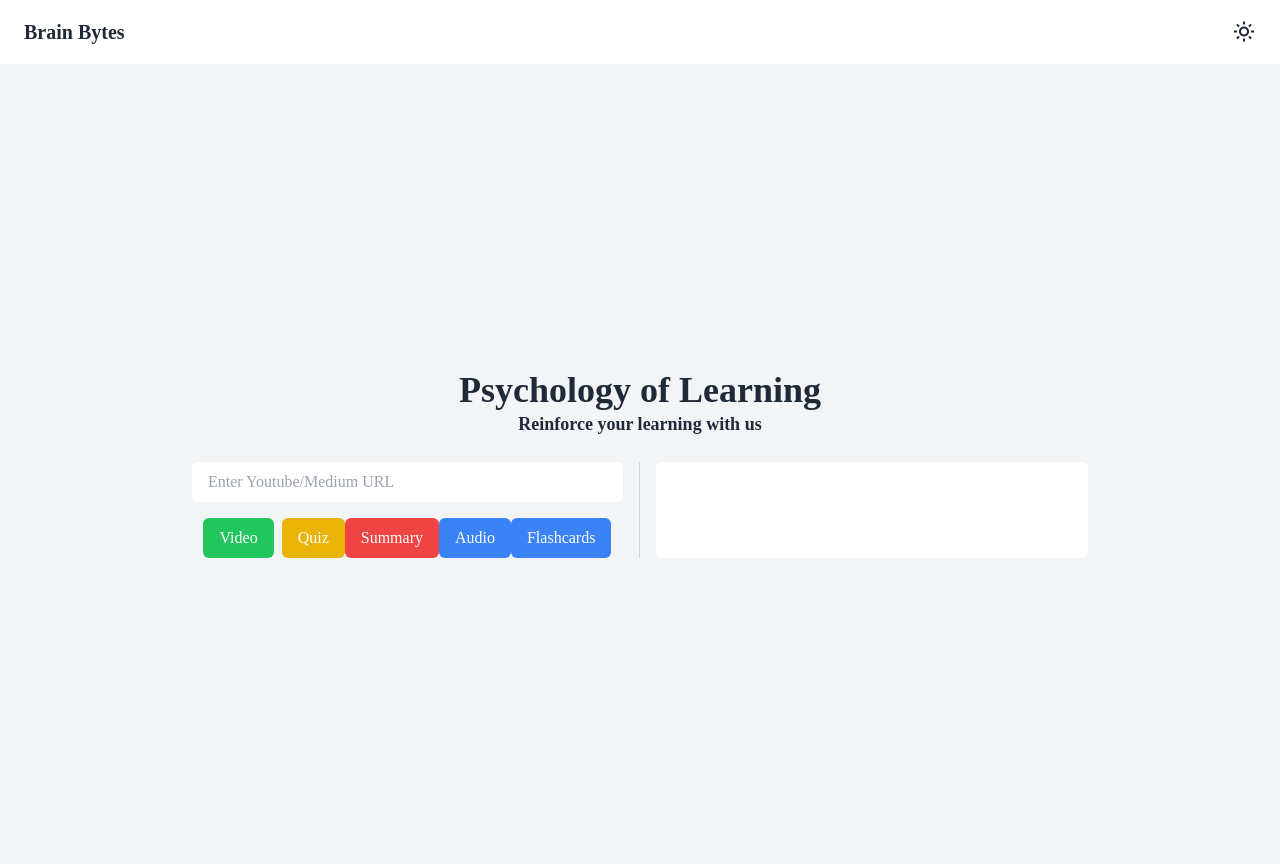
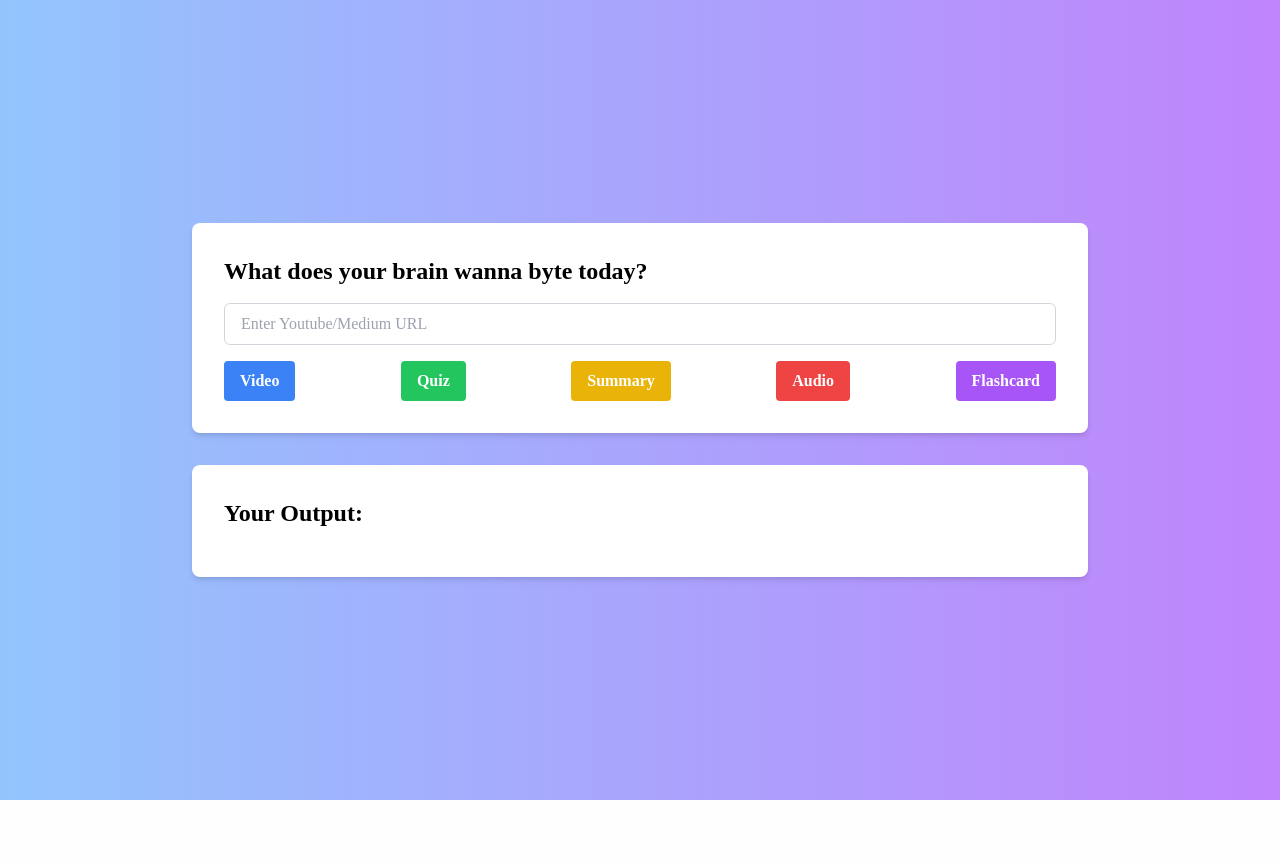
Before and after one commit to ankushop2/brain-bytes-app, a Flask app: page / in a window 1280 px wide. After the commit the page ends 800 px from the top, so only its background shows below. Run offline with Flask 3, Linux system fonts and the light colour scheme; some libraries are stand-ins or nearby versions.

Commit message:
Final UI changes

```diff
--- a/static/js/index.js
+++ b/static/js/index.js
@@ -190,17 +190,20 @@ function makeAPICall(apiUrl, data) {
                             tabContainer.className = "mt-4";
 
                             enHeader = document.createElement("h2");
-                            enHeader.innerHTML = "summary_en";
+                            enHeader.className = "text-xl font-bold mb-4"
+                            enHeader.innerHTML = "English: ";
                             enContent = document.createElement("p");
                             enContent.innerHTML = response.content.summary_en;
 
                             frHeader = document.createElement("h2");
-                            frHeader.innerHTML = "summary_fr";
+                            frHeader.className = "text-xl font-bold mb-4"
+                            frHeader.innerHTML = "French: ";
                             frContent = document.createElement("p");
                             frContent.innerHTML = response.content.summary_fr;
 
                             itHeader = document.createElement("h2");
-                            itHeader.innerHTML = "summary_it";
+                            itHeader.className = "text-xl font-bold mb-4"
+                            itHeader.innerHTML = "Italian: ";
                             itContent = document.createElement("p");
                             itContent.innerHTML = response.content.summary_it;
 
--- a/templates/index.html
+++ b/templates/index.html
@@ -1,8 +1,8 @@
 <!DOCTYPE html>
-<html lang="en" class="white">
+<html lang="en">
 <head>
-        <meta charset="UTF-8" />
-        <meta name="viewport" content="width=device-width, initial-scale=1.0" />
+    <meta charset="UTF-8">
+    <meta name="viewport" content="width=device-width, initial-scale=1.0">
         <title>Brain Bytes</title>
         <link rel="stylesheet" type="text/css" href="/static/css/index.css" />
         <script src="https://cdn.tailwindcss.com"></script>
@@ -22,79 +22,24 @@
             }
         </style>
 </head>
-    <body class="bg-gray-100 dark:bg-gray-800 transition-colors duration-300">
-        <nav
-            class="bg-white dark:bg-gray-900 py-4 px-6 flex justify-between items-center"
-        >
-            <div class="text-xl font-bold text-gray-800 dark:text-white">
-                Brain Bytes
+<body class="bg-gradient-to-r from-blue-300 to-purple-400 min-h-screen flex items-center justify-center">
+    <div class="max-w-4xl w-full mx-auto flex flex-col space-y-8">
+        <div class="bg-white p-8 rounded-lg shadow-md">
+            <h2 class="text-2xl font-bold mb-4">What does your brain wanna byte today?</h2>
+            <div class="mb-4">
+                <input class="w-full px-4 py-2 rounded-md border border-gray-300 focus:outline-none focus:ring-2 focus:ring-blue-500" rows="4" placeholder="Enter Youtube/Medium URL" id="url-input" type="text"></input>
             </div>
-            <button
-                id="theme-toggle"
-                class="flex items-center cursor-pointer"
-                onclick="toggleTheme()"
-            >
-                <i class="bx bx-sun text-2xl text-gray-800 dark:text-white"></i>
-            </button>
-        </nav>
-        <div class="flex flex-col items-center justify-center min-h-screen">
-            <div class="text-center">
-                <h1 class="text-4xl font-bold text-gray-800 dark:text-white">
-                    Psychology of Learning
-                </h1>
-                <h2 class="text-lg font-bold text-gray-800 dark:text-white">
-                    Reinforce your learning with us
-                </h2>
-            </div>
-            <br />
-            <div class="flex w-full max-w-4xl">
-                <div class="w-1/2 mr-4">
-                    <input
-                        id="url-input"
-                        type="text"
-                        placeholder="Enter Youtube/Medium URL"
-                        class="w-full px-4 py-2 rounded-md bg-white dark:bg-gray-700 text-gray-700 dark:text-gray-200"
-                    />
-                    <div class="mt-4 flex justify-center">
-                        <button
-                            id="video-btn"
-                            class="px-4 py-2 rounded-md bg-green-500 text-white hover:bg-blue-600 mr-2"
-                        >
-                            Video
-                        </button>
-                        <button
-                            id="quiz-btn"
-                            class="px-4 py-2 rounded-md bg-yellow-500 text-white hover:bg-blue-600"
-                        >
-                            Quiz
-                        </button>
-                        <button
-                            id="summary-btn"
-                            class="px-4 py-2 rounded-md bg-red-500 text-white hover:bg-blue-600"
-                        >
-                            Summary
-                        </button>
-                        <button
-                            id="audio-btn"
-                            class="px-4 py-2 rounded-md bg-blue-500 text-white hover:bg-blue-600"
-                        >
-                            Audio
-                        </button>
-                        <button
-                            id="flashcard-btn"
-                            class="px-4 py-2 rounded-md bg-blue-500 text-white hover:bg-blue-600"
-                        >
-                            Flashcards
-                        </button>
+            <div class="flex justify-between">
+                <button id="video-btn" class="bg-blue-500 hover:bg-blue-700 text-white font-bold py-2 px-4 rounded">Video</button>
+                <button id="quiz-btn" class="bg-green-500 hover:bg-green-700 text-white font-bold py-2 px-4 rounded">Quiz</button>
+                <button id="summary-btn" class="bg-yellow-500 hover:bg-yellow-700 text-white font-bold py-2 px-4 rounded">Summary</button>
+                <button id="audio-btn" class="bg-red-500 hover:bg-red-700 text-white font-bold py-2 px-4 rounded">Audio</button>
+                <button id="flashcard-btn" class="bg-purple-500 hover:bg-purple-700 text-white font-bold py-2 px-4 rounded">Flashcard</button>
             </div>
         </div>
-                <div
-                    class="w-0 border-r border-gray-300 dark:border-gray-600"
-                ></div>
-                <div
-                    id="output-area"
-                    class="w-1/2 ml-4 bg-white dark:bg-gray-700 rounded-md p-4 relative"
-                >
+        <div class="bg-white p-8 rounded-lg shadow-md">
+            <h2 class="text-2xl font-bold mb-4">Your Output:</h2>
+            <div id="output-area">
             <div class="text-center" id="loader">
                         <div role="status">
                             <svg
```
Also changed, not shown: templates/index2.html (added, +115 -0 lines). Lines whose indentation alone changed are shown as unchanged.
